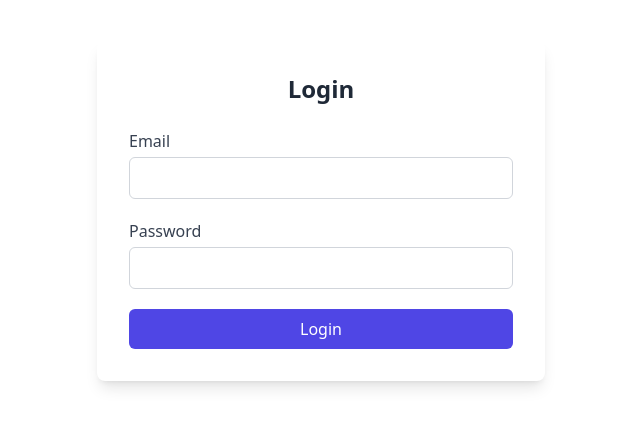
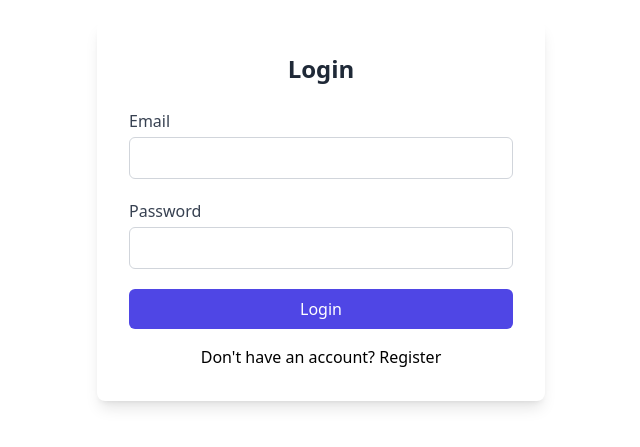
Before and after one commit to vicky-37/SecureCloudStorage, a React app in the folder secure-cloud-frontend/: page / in a window 1280 px wide. Shown: the part 189-636 px from the top of the page, without its empty margins (319-959 px from the left). Built offline with nearby package versions, Linux system fonts and the light colour scheme; the HTML template or start-up script is replaced by a standard one.

Commit message:
Update Login.js

```diff
--- a/secure-cloud-frontend/src/Login.js
+++ b/secure-cloud-frontend/src/Login.js
@@ -71,6 +71,15 @@ const Login = () => {
           </button>
         </form>
         {error && <div className="text-red-600 mt-4 text-center">{error}</div>}
+          <p className="text-sm text-center text-gray-600 mt-4">
+          Don't have an account?{" "}
+          <span
+            className="text-indigo-600 hover:underline cursor-pointer"
+            onClick={() => navigate('/register')}
+          >
+            Register
+          </span>
+        </p>
       </div>
     </div>
   );
```
